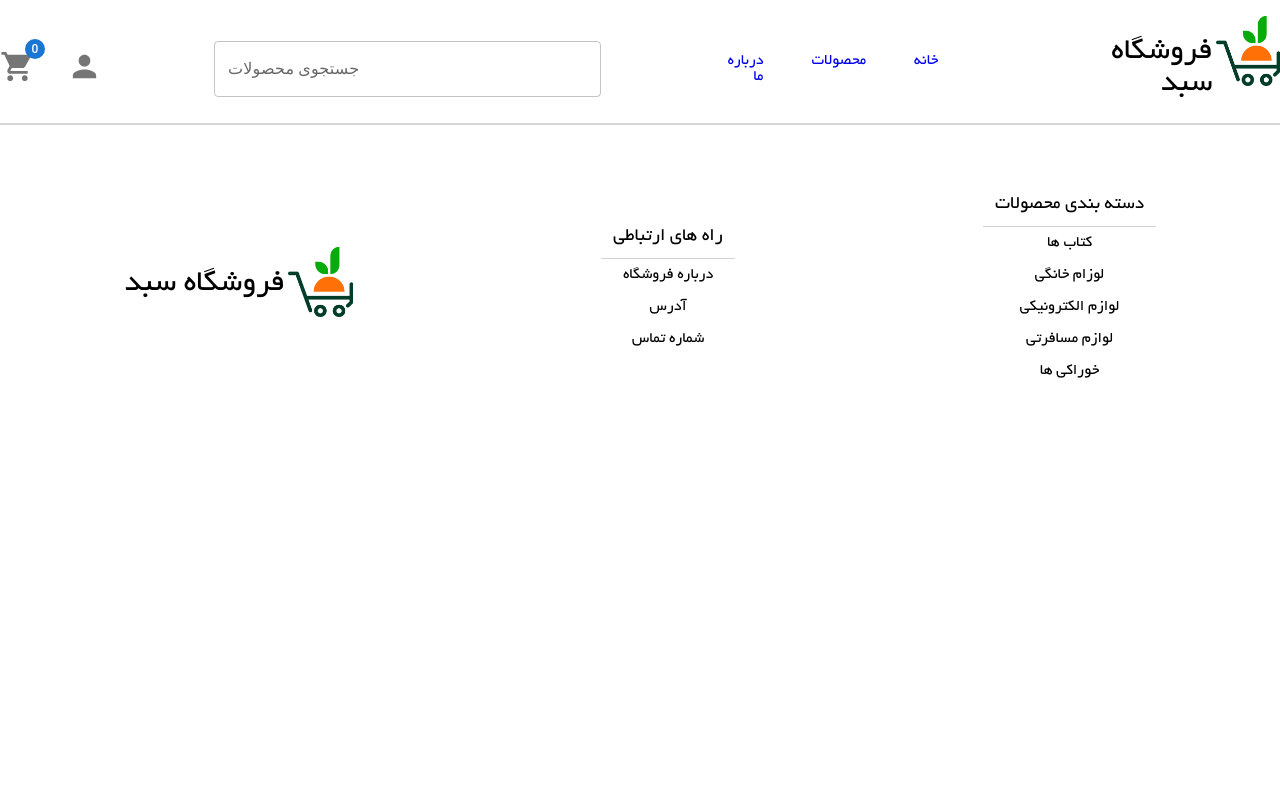
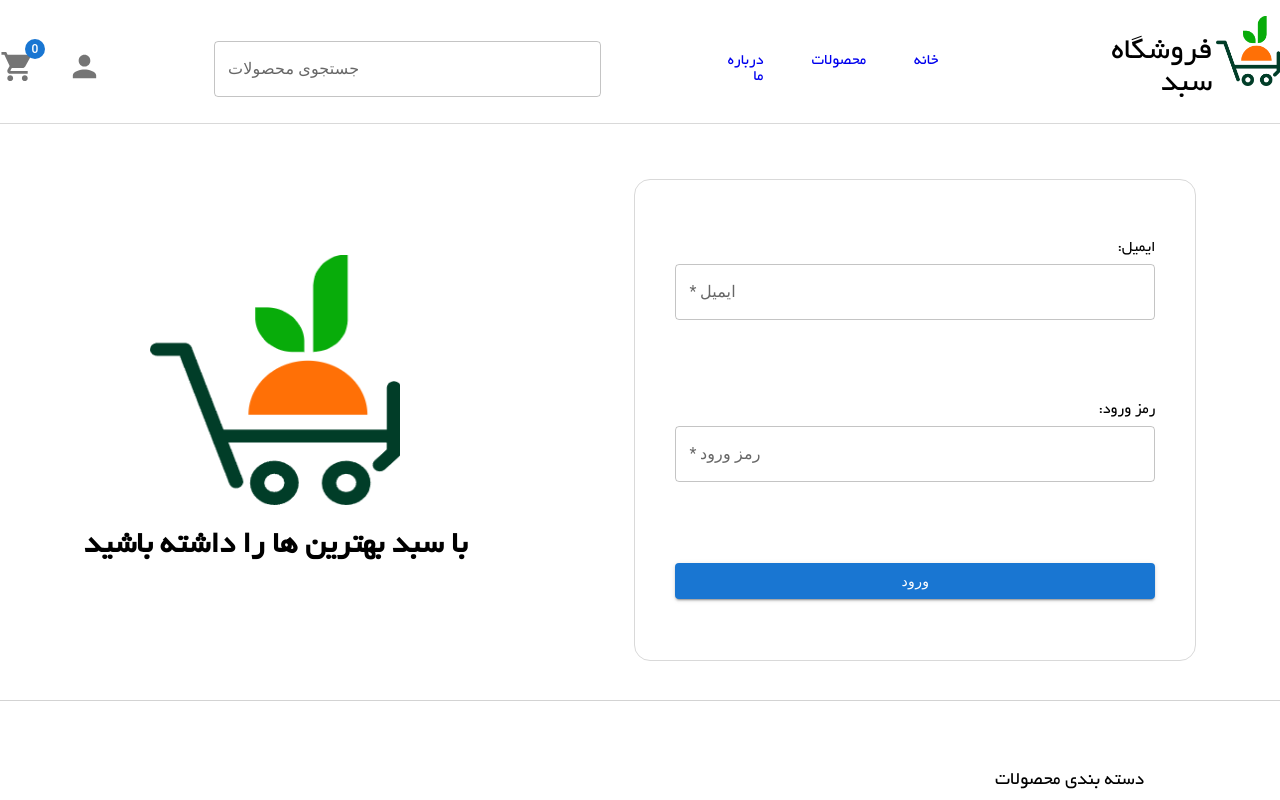
Before and after one commit to Ali-MHoseini/Maktab84-Project-Ali-MohammadHoseini, a React (Vite) app: page /login in a window 1280 px wide. Shown: the top 800 px of the page. Built offline with nearby package versions, Linux system fonts and the light colour scheme.

Commit message:
build/login: finished primary

```diff
--- a/package.json
+++ b/package.json
@@ -18,7 +18,8 @@
     "axios": "^1.3.2",
     "react": "^18.2.0",
     "react-dom": "^18.2.0",
-    "react-slideshow-image": "^4.2.1"
+    "react-slideshow-image": "^4.2.1",
+    "react-toastify": "^9.1.1"
   },
   "devDependencies": {
     "@types/react": "^18.0.27",
--- a/src/App.tsx
+++ b/src/App.tsx
@@ -3,7 +3,9 @@ import './App.css'
 import {Header} from "./layouts/Header/Header";
 import {Products} from "./pages/Products/Products";
 import {Homepage} from "./pages/HomePage/HomePage";
+import {Login} from "./pages/Login/Login"
 import {Footer} from "./layouts/Footer/Footer";
+import{ToastContainer} from 'react-toastify'
 import {ProductDesPage} from "./pages/ProductDesPage/ProdoctDesPage";
 
 
@@ -13,10 +15,11 @@ function App() {
       <>
           <BrowserRouter>
               <Header />
+              <ToastContainer />
               <Routes>
                   <Route path='/' element={<Homepage />}/>
               {/*    <Route path='/cart'/>*/}
-              {/*    <Route path='/login'/>*/}
+                  <Route path='/login' element={<Login />}/>
               {/*    <Route path='/payment_result'/>*/}
                   <Route path='/products' element={<Products/>}>
                       {/*<Route path='/:category' element={<Products/>}>*/}
--- a/src/assets/styles/index.css
+++ b/src/assets/styles/index.css
@@ -175,3 +175,32 @@
     grid-template-columns: repeat(3,1fr);
     overflow:hidden;
 }
+.LoginPage{
+    width: 100%;
+    height:35rem;
+    display: flex;
+    justify-content: space-around;
+    align-items: center;
+    padding-top:1rem;
+}
+.inputField {
+    display: flex;
+    flex-direction: column;
+    gap:0.5rem;
+}
+.loginForm {
+    position: relative;
+    display: flex;
+    flex-direction: column;
+    justify-content: space-around;
+    gap:2.5rem;
+    width: 30rem;
+    height: 25rem;
+    border:1px solid #d9d9d9;
+    padding: 2.5rem;
+    border-radius:1rem;
+}
+.loginBtn {
+    position: absolute;
+    bottom:0;
+}
--- a/src/middleware/api/api.ts
+++ b/src/middleware/api/api.ts
@@ -1,14 +1,14 @@
-import INSTANCE from '../../services/constants/constants'
+import {INSTANCE} from '../../services/constants/constants'
 
-export const getProds = ():void => {
+export const getProds = ()=> {
     return INSTANCE.get('/products')
 }
-export const getSingleProd = (id:string):void => {
+export const getSingleProd = (id:string) => {
     return INSTANCE.get('/products/:id')
 }
-export const getCategories = ():void => {
+export const getCategories = () => {
     return INSTANCE.get('/category')
 }
-export const registerUser = (data:object):void => {
-    return INSTANCE.get('/user',data)
+export const loginUser = (data:object) => {
+    return INSTANCE.post('/auth/login', data)
 }
--- a/src/pages/HomePage/HomePage.tsx
+++ b/src/pages/HomePage/HomePage.tsx
@@ -105,22 +105,22 @@ export const Homepage = () => {
                     <Cards
                         Image='../../src/assets/images/DovBook.jpg'
                         Title='کتاب راز داوینچی'
-                        Price="200000تومان"
+                        Price="200000"
                         id="#"/>
                     <Cards
                         Image='../../src/assets/images/DovBook.jpg'
                         Title='کتاب راز داوینچی'
-                        Price="200000تومان"
+                        Price="200000"
                         id="#"/>
                     <Cards
                         Image='../../src/assets/images/DovBook.jpg'
                         Title='کتاب راز داوینچی'
-                        Price="200000تومان"
+                        Price="200000"
                         id="#"/>
                     <Cards
                         Image='../../src/assets/images/DovBook.jpg'
                         Title='کتاب راز داوینچی'
-                        Price="200000تومان"
+                        Price="200000"
                         id="#"/>
 
                     <div className='moreProd__card'>
@@ -142,22 +142,22 @@ export const Homepage = () => {
                     <Cards
                         Image='../../src/assets/images/Iphone14.jpg'
                         Title='گوشی آیفون 14'
-                        Price="100000تومان"
+                        Price="100000"
                         id="#"/>
                     <Cards
                         Image='../../src/assets/images/Iphone14.jpg'
                         Title='گوشی آیفون 14'
-                        Price="100000تومان"
+                        Price="100000"
                         id="#"/>
                     <Cards
                         Image='../../src/assets/images/Iphone14.jpg'
                         Title='گوشی آیفون 14'
-                        Price="100000تومان"
+                        Price="100000"
                         id="#"/>
                     <Cards
                         Image='../../src/assets/images/Iphone14.jpg'
                         Title='گوشی آیفون 14'
-                        Price="100000تومان"
+                        Price="100000"
                         id="#"/>
                     <div className='moreProd__card'>
                         <h2 style={{textAlign:'center'}}>مشاهده محصولات بیشتر</h2>
--- a/src/pages/Login/Login.tsx
+++ b/src/pages/Login/Login.tsx
@@ -1,7 +1,65 @@
+import React,{useState} from 'react';
+import TextField from "@mui/material/TextField";
+import Button from "@mui/material/Button"
+import {toast} from "react-toastify";
+import{useNavigate} from "react-router-dom";
+import {loginUser} from "../../middleware/api/api";
+import 'react-toastify/dist/ReactToastify.css';
+
+
+type LoginDT = {
+    email: string,
+    password: string
+}
 export const Login = () => {
+    const navigator = useNavigate()
+    const [loginData,setLoginData] = useState({
+        email:"",
+        password:"",
+    })
+    const handleLogin = async  (data:LoginDT) => {
+        try {
+            const token = await loginUser(data)
+            console.log(token.data)
+            navigator('/')
+            toast("خوش آمدید")
+        }catch (err:any) {
+            toast(err.message)
+        }
+
+    }
     return(
-        <>
-            <h1>Login</h1>
-        </>
+        <div className='LoginPage'>
+            <form className='loginForm'>
+                <label className='inputField'>
+                    ایمیل:
+                    <TextField
+                        type="email"
+                        label="ایمیل"
+                        variant="outlined"
+                        onChange={(e:React.ChangeEvent)=>setLoginData({...loginData,email: (e.target as HTMLInputElement).value})}
+                        required/>
+                </label>
+                <label className='inputField'>
+                    رمز ورود:
+                    <TextField
+                        type='password'
+                        id="outlined-basic"
+                        label="رمز ورود"
+                        variant="outlined"
+                        onChange={(e:React.ChangeEvent)=>setLoginData({...loginData,password: (e.target as HTMLInputElement).value})}
+                        required/>
+                </label>
+                <Button
+                    variant="contained"
+                    onClick={()=>handleLogin(loginData)}
+                    color='primary'>ورود</Button>
+            </form>
+            <div style={{textAlign:'center'}}>
+                <img src='../../src/assets/images/Logo.png' width='250px' height='250px' alt='#'/>
+                <h1>با سبد بهترین ها را داشته باشید</h1>
+            </div>
+
+        </div>
     );
 }
--- a/src/services/constants/constants.ts
+++ b/src/services/constants/constants.ts
@@ -1,8 +1,8 @@
 import axios from 'axios'
 
-export const BASE_URL:string = '#';
+export const BASE_URL:string = 'https://shop-api.iran.liara.run/api/v1';
 
-export const INSTANCE_NAME = axios.create({
+export const INSTANCE = axios.create({
     baseURL: BASE_URL,
-    timeout: 10000
+    timeout: 50000
 })
```
Also changed, not shown: 1 other file (tests, documents, lock files or other folders).
